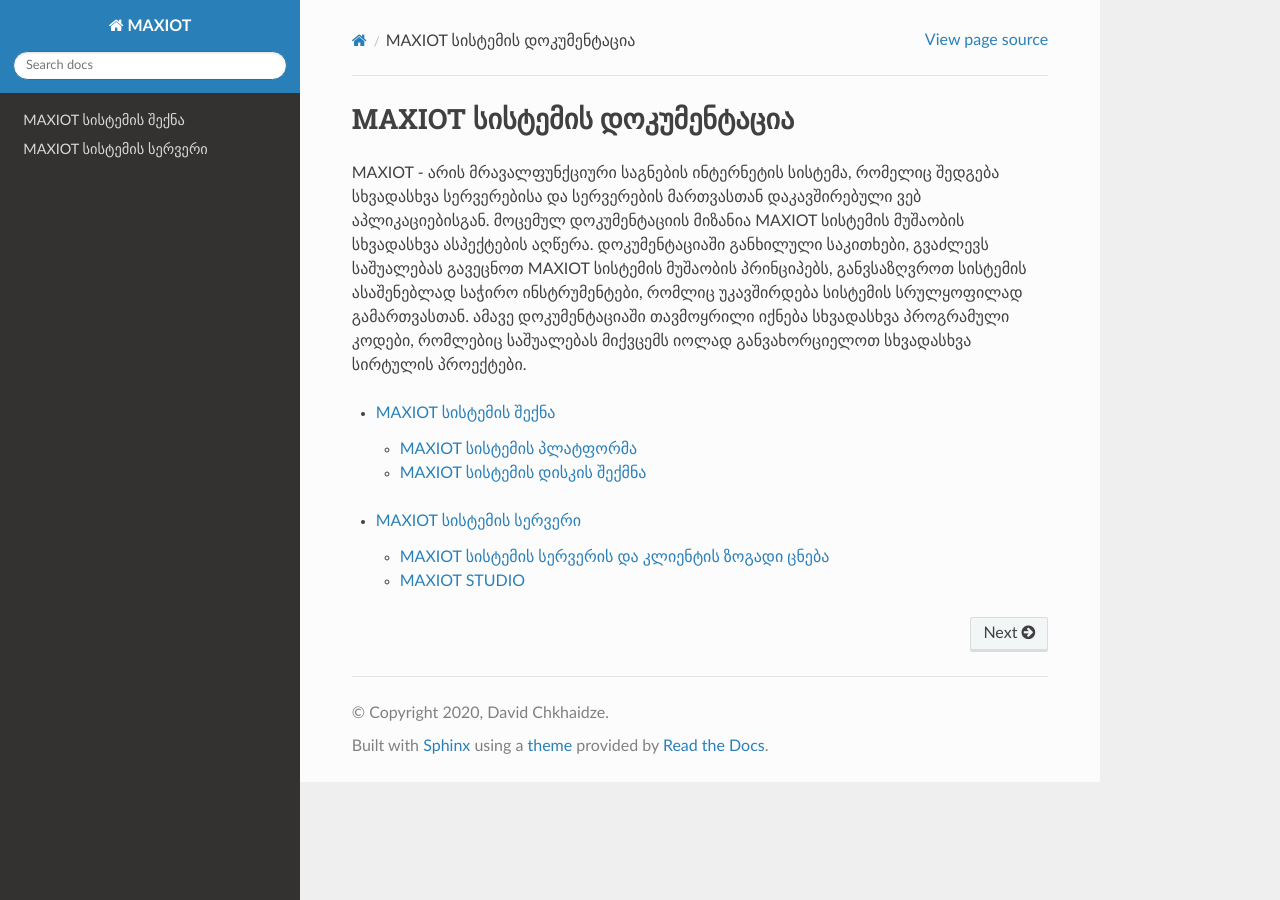
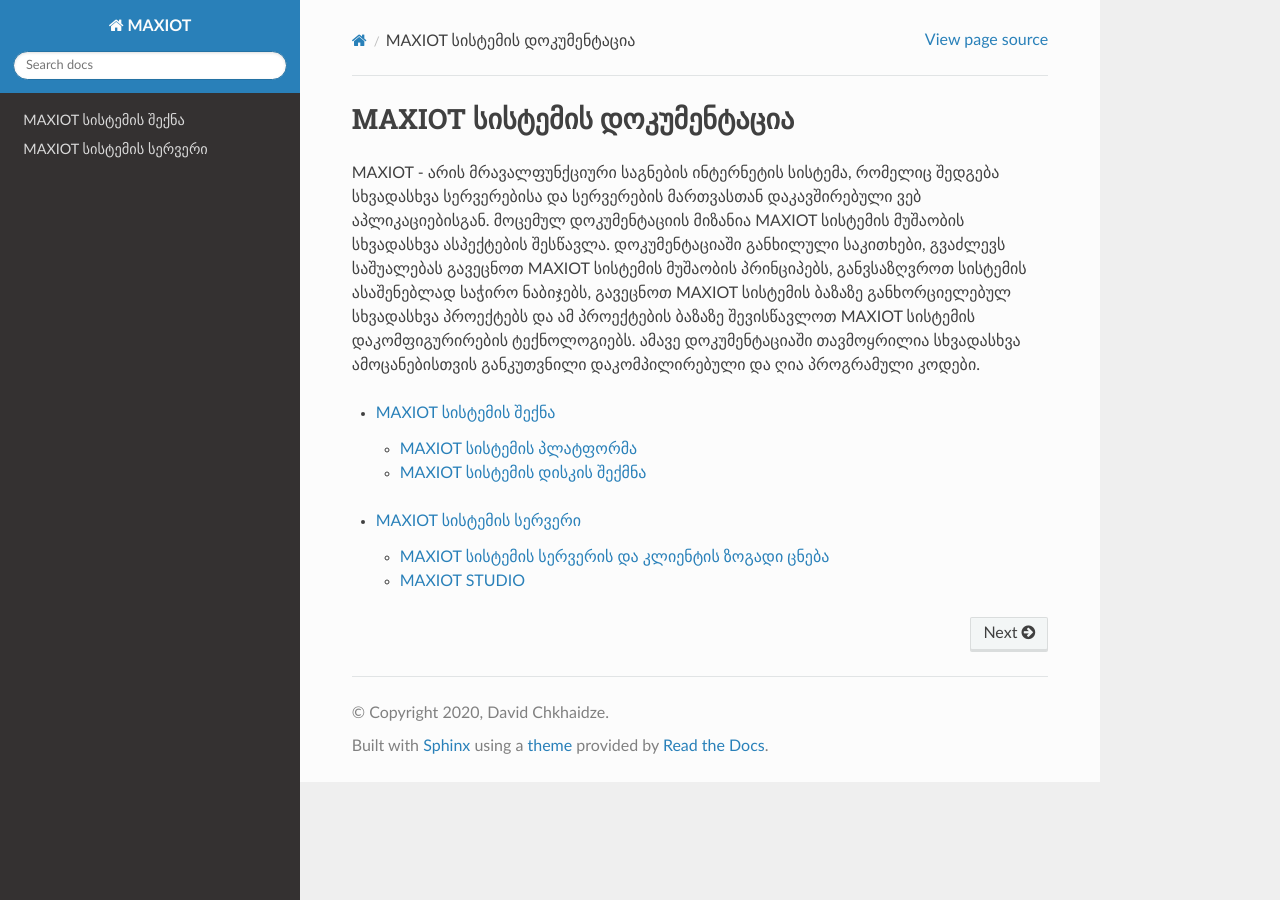
Before and after one commit to abcdach/DOC_MAXIOT, a Sphinx documentation site: the page built from docs/index.rst, in a window 1280 px wide. Built offline with Sphinx 7.4.7 and the Read the Docs theme 2.0.0, drawn with Linux system fonts in a browser that asks for light colours.

Commit message:
ტექსტის სრულყოფა

```diff
--- a/docs/index.rst
+++ b/docs/index.rst
@@ -4,11 +4,11 @@
 
 MAXIOT - არის მრავალფუნქციური საგნების ინტერნეტის სისტემა, რომელიც შედგება სხვადასხვა სერვერებისა და
 სერვერების მართვასთან დაკავშირებული ვებ აპლიკაციებისგან. მოცემულ დოკუმენტაციის მიზანია MAXIOT
-სისტემის მუშაობის სხვადასხვა ასპექტების აღწერა. დოკუმენტაციაში განხილული საკითხები, გვაძლევს საშუალებას
-გავეცნოთ MAXIOT სისტემის მუშაობის პრინციპებს, განვსაზღვროთ სისტემის ასაშენებლად საჭირო ინსტრუმენტები,
-რომლიც
-უკავშირდება სისტემის სრულყოფილად გამართვასთან. ამავე დოკუმენტაციაში თავმოყრილი იქნება სხვადასხვა
-პროგრამული კოდები, რომლებიც საშუალებას მიქვცემს იოლად განვახორციელოთ სხვადასხვა სირტულის პროექტები.
+სისტემის მუშაობის სხვადასხვა ასპექტების შესწავლა. დოკუმენტაციაში განხილული საკითხები, გვაძლევს საშუალებას
+გავეცნოთ MAXIOT სისტემის მუშაობის პრინციპებს, განვსაზღვროთ სისტემის ასაშენებლად საჭირო ნაბიჯებს,
+გავეცნოთ MAXIOT სისტემის ბაზაზე განხორციელებულ სხვადასხვა პროექტებს და ამ პროექტების ბაზაზე შევისწავლოთ
+MAXIOT სისტემის დაკომფიგურირების ტექნოლოგიებს. ამავე დოკუმენტაციაში თავმოყრილია სხვადასხვა ამოცანებისთვის
+განკუთვნილი დაკომპილირებული და ღია პროგრამული კოდები.
 
 .. toctree::
    :maxdepth: 2
```
Also changed, not shown: 5 other files.
